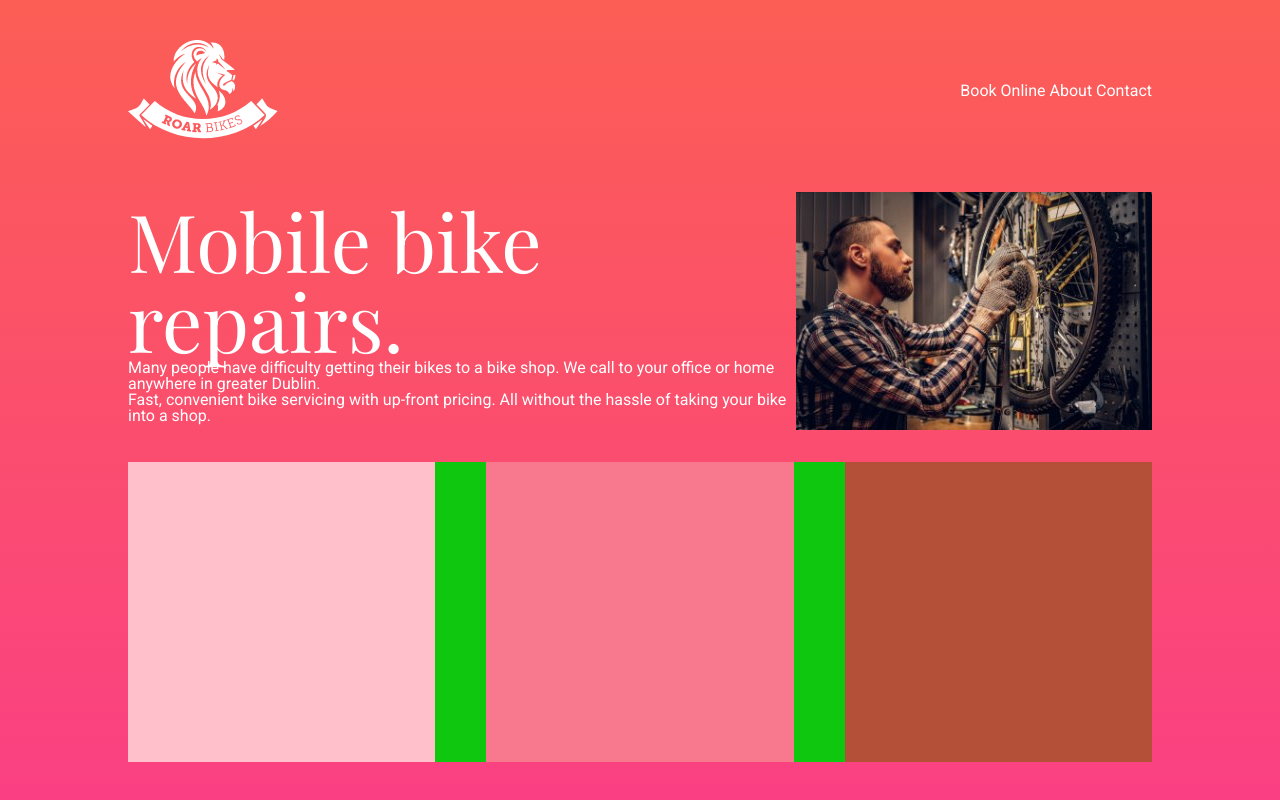
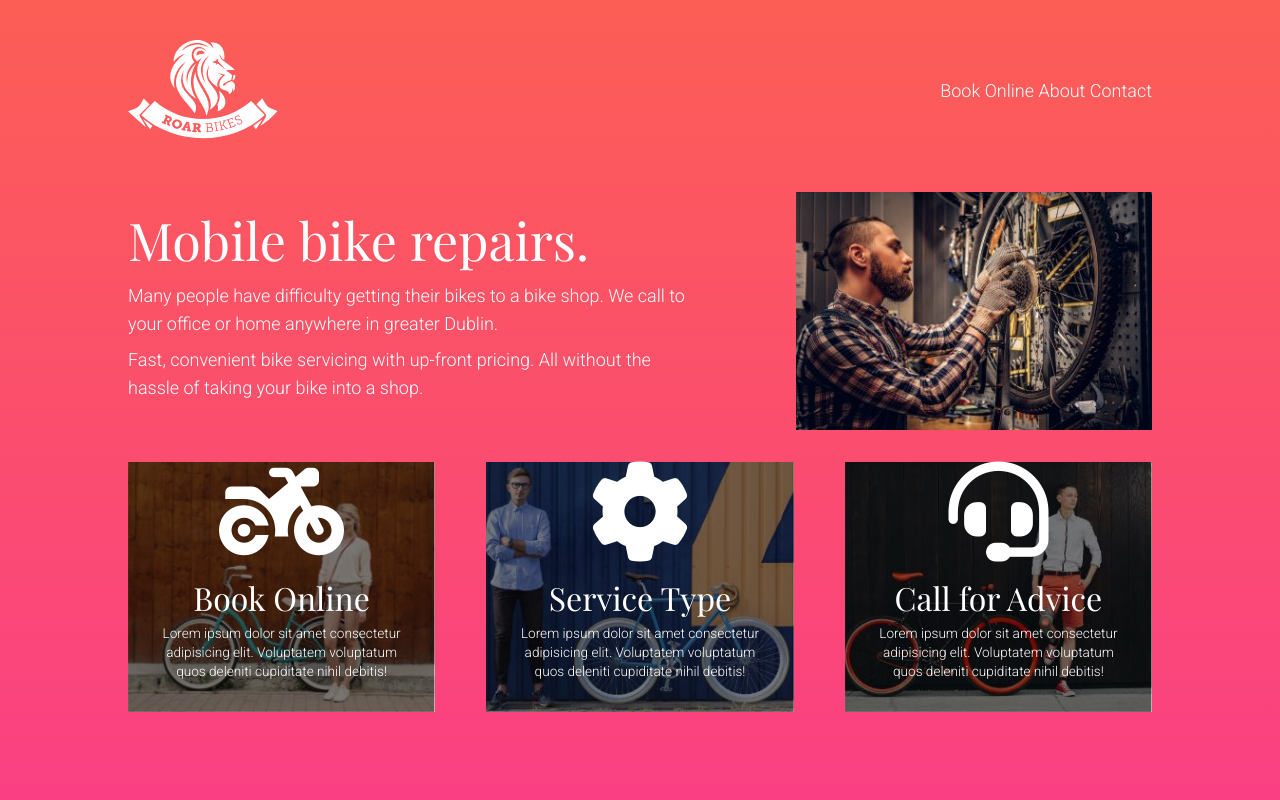
Before and after one commit to zubin131/html-css-bootstrap, a plain HTML site: page Project 2/index.html in a window 1280 px wide. Drawn offline with nearby package versions, Linux system fonts and the light colour scheme.

Commit message:
fixed fonts & added cards

```diff
--- a/Project 2/css/style.css
+++ b/Project 2/css/style.css
@@ -6,6 +6,8 @@ body {
   background-image: linear-gradient(#FC5E55, #FA4083);
   font-family: 'Roboto', sans-serif;
   color: white;
+  font-size: 1.125rem;
+  font-weight: 200;
 }
 
 .container {
@@ -39,33 +41,39 @@ main {
 }
 
 .cards {
-  background-color: rgb(16, 199, 16);
-  min-height: 300px;
   display: flex;
   justify-content: space-between;
+  text-align: center;
 }
 
 .card1 {
-  background-color: pink;
-  min-height: 300px;
+  background-image:url(../images/image-background-card1.jpg);
+  background-size: cover;
+  min-height: 250px;
+  background-position: bottom;
   width: 30%;
 }
 
 .card2 {
-  background-color: rgb(248, 121, 142);
-  min-height: 300px;
   width: 30%;
+  min-height: 250px;
+  background-image: url(../images/image-background-card2.jpg);
+  background-size: cover;
+  background-position: bottom;
 }
 
 .card3 {
-  background-color: rgba(241, 38, 72, 0.733);
-  min-height: 300px;
   width: 30%;
+  min-height: 250px;
+  background-image: url(../images/image-background-card3.jpg);
+  background-size: cover;
+  background-position: bottom;
 }
 
 
 .herobox1 {
   flex: 2;
+  padding-right: 100px;
 }
 
 .herobox2 {
@@ -73,6 +81,28 @@ main {
 }
 
 h1 {
-  font-size: 80px;
+  font-size: 3.25rem;
   font-family: 'Playfair Display', serif;
+  margin-bottom: 1rem;
 }
+
+h2 {
+  font-size: 2rem;
+  font-family: 'Playfair Display', serif;
+  margin-top: 20px;
+}
+
+p {
+  line-height: 1.75rem;
+  margin-bottom: 0.5rem;
+}
+
+.cards p {
+  font-size: 0.85rem;
+  line-height: 1.2rem;
+  margin: 10px 30px 20px 30px;
+}
+
+i {
+  font-size: 100px;
+}
--- a/Project 2/index.html
+++ b/Project 2/index.html
@@ -15,6 +15,7 @@
   <link rel="preconnect" href="https://fonts.googleapis.com">
   <link rel="preconnect" href="https://fonts.gstatic.com" crossorigin>
   <link href="https://fonts.googleapis.com/css2?family=Playfair+Display&family=Roboto:wght@300;400&display=swap" rel="stylesheet">
+  <script src="https://kit.fontawesome.com/672e2effb4.js" crossorigin="anonymous"></script>
 
 </head>
 
@@ -38,10 +39,8 @@
     <main>
       <div class="herobox1">
         <h1>Mobile bike repairs.</h1>
-        <p>Many people have difficulty getting their bikes to a bike shop. We call to your office or home anywhere in greater Dublin.
-        <br>
-        Fast, convenient bike servicing with up-front pricing. All without the hassle of taking your bike into a shop.
-        </p>
+        <p>Many people have difficulty getting their bikes to a bike shop. We call to your office or home anywhere in greater Dublin.</p>
+        <p>Fast, convenient bike servicing with up-front pricing. All without the hassle of taking your bike into a shop.</p>
       </div>
       <div class="herobox2">
         <img src="./images/image-bike-repair-service.jpg" alt="person servicing a bike in dublin">
@@ -49,9 +48,21 @@
     </main>
 
     <div class="cards">
-      <div class="card1"></div>
-      <div class="card2"></div>
-      <div class="card3"></div>
+      <div class="card1">
+        <i class="fa-solid fa-motorcycle"></i>
+        <h2>Book Online</h2>
+        <p>Lorem ipsum dolor sit amet consectetur adipisicing elit. Voluptatem voluptatum quos deleniti cupiditate nihil debitis!</p>
+      </div>
+      <div class="card2">
+        <i class="fa-solid fa-gear"></i>
+        <h2>Service Type</h2>
+        <p>Lorem ipsum dolor sit amet consectetur adipisicing elit. Voluptatem voluptatum quos deleniti cupiditate nihil debitis!</p>
+      </div>
+      <div class="card3">
+        <i class="fa-solid fa-headset"></i>
+        <h2>Call for Advice</h2>
+        <p>Lorem ipsum dolor sit amet consectetur adipisicing elit. Voluptatem voluptatum quos deleniti cupiditate nihil debitis!</p>
+      </div>
     </div>
   </div>
 </body>
```
Also changed, not shown: Project 2/images/image-background-card1.jpg (added), Project 2/images/image-background-card2.jpg (added), Project 2/images/image-background-card3.jpg (added).
